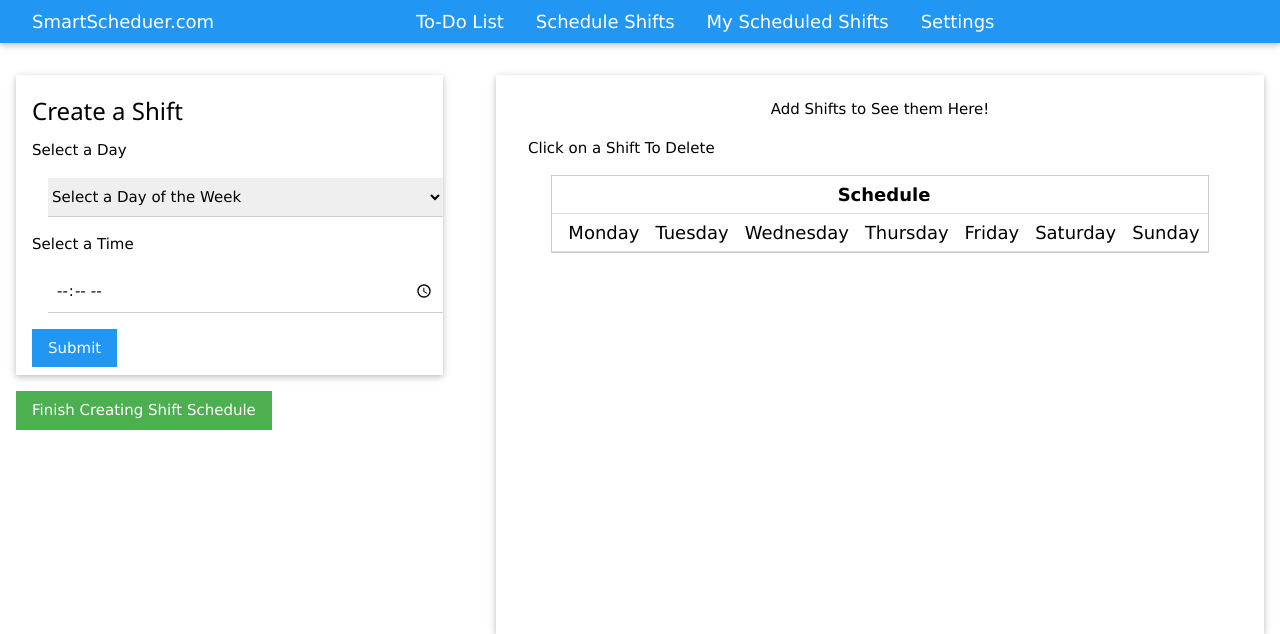
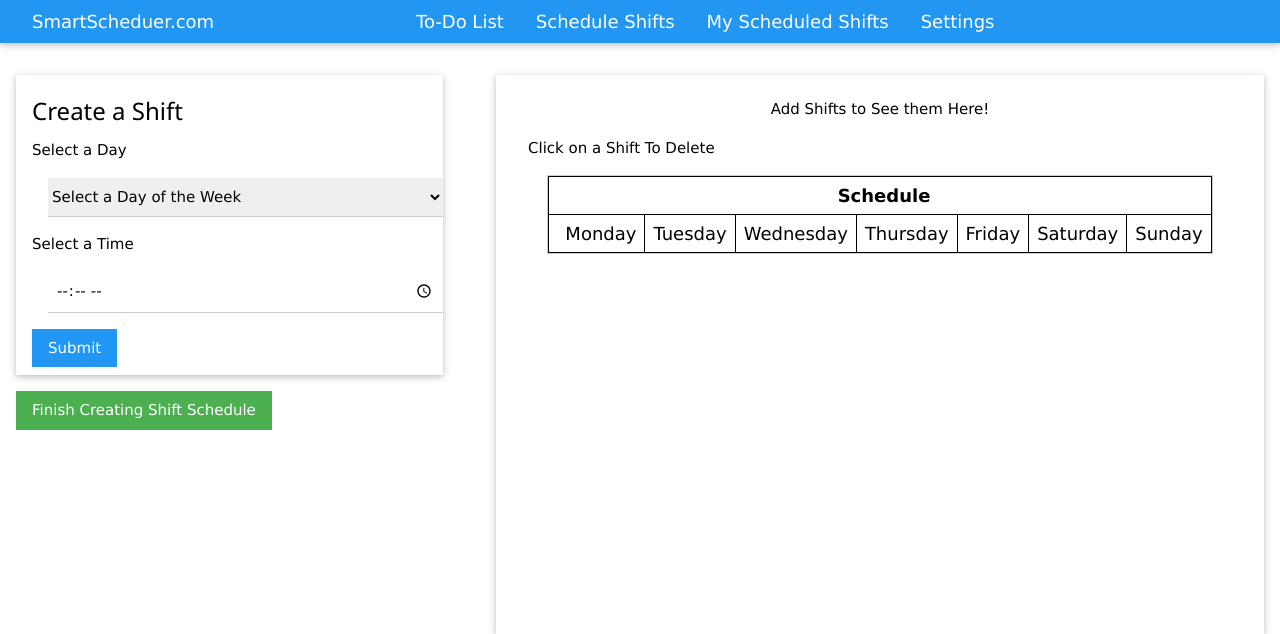
Before and after one commit to varlack1021/smartScheduler, a Django app: page /schedule/ in a window 1280 px wide. Shown: the top 634 px of the page. Run offline with Django 3.2, Linux system fonts and the light colour scheme; some libraries are stand-ins or nearby versions.

Commit message:
Fixed tables to appear identical

```diff
--- a/templates/participants.html
+++ b/templates/participants.html
@@ -26,7 +26,7 @@ Weekly Schedule Particpants
 		<h5>Select the Shifts this Employee Cannot Work:</h5>
 		<p id="unavailable"> </p>
 		<div>
-			<table  class="w3-table-all w3-responsive w3-centered w3-margin-top center"style="max-width:fit-content;">
+			<table class="w3-table-all w3-responsive w3-centered w3-margin-top center"style="max-width:fit-content;">
 		    	<thead >
 		        <tr>
 		            <th colspan="15">Schedule</th>
--- a/templates/scheduleDailyPage.html
+++ b/templates/scheduleDailyPage.html
@@ -2,6 +2,14 @@
 
 {% block title %}
 Daily Schedule
+{% endblock %}
+
+{% block head %}
+<style>
+	table, th, td {
+	border: 1px solid black;
+	}
+</style>
 {% endblock %}
 
 {% block content %}
```
